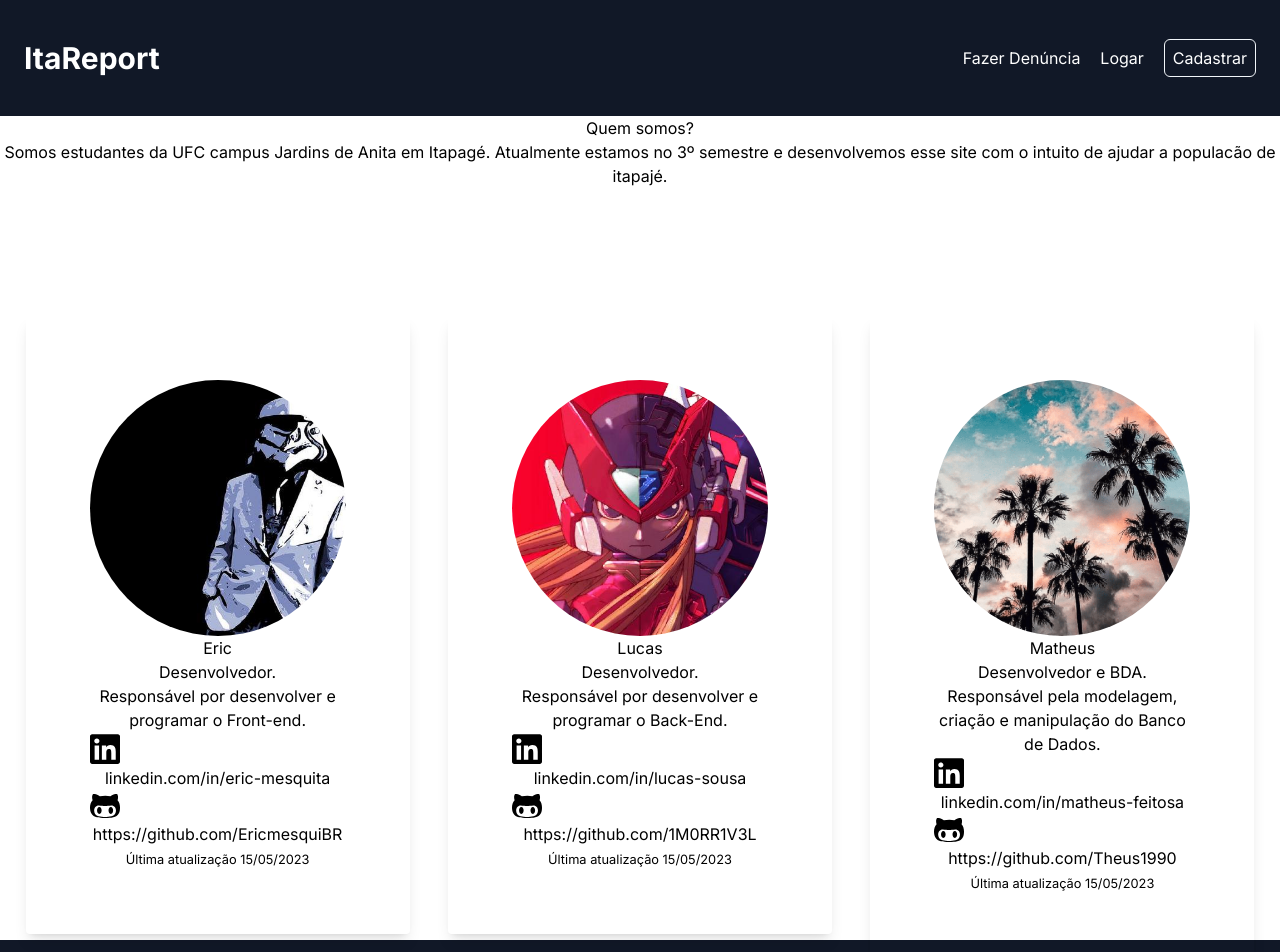
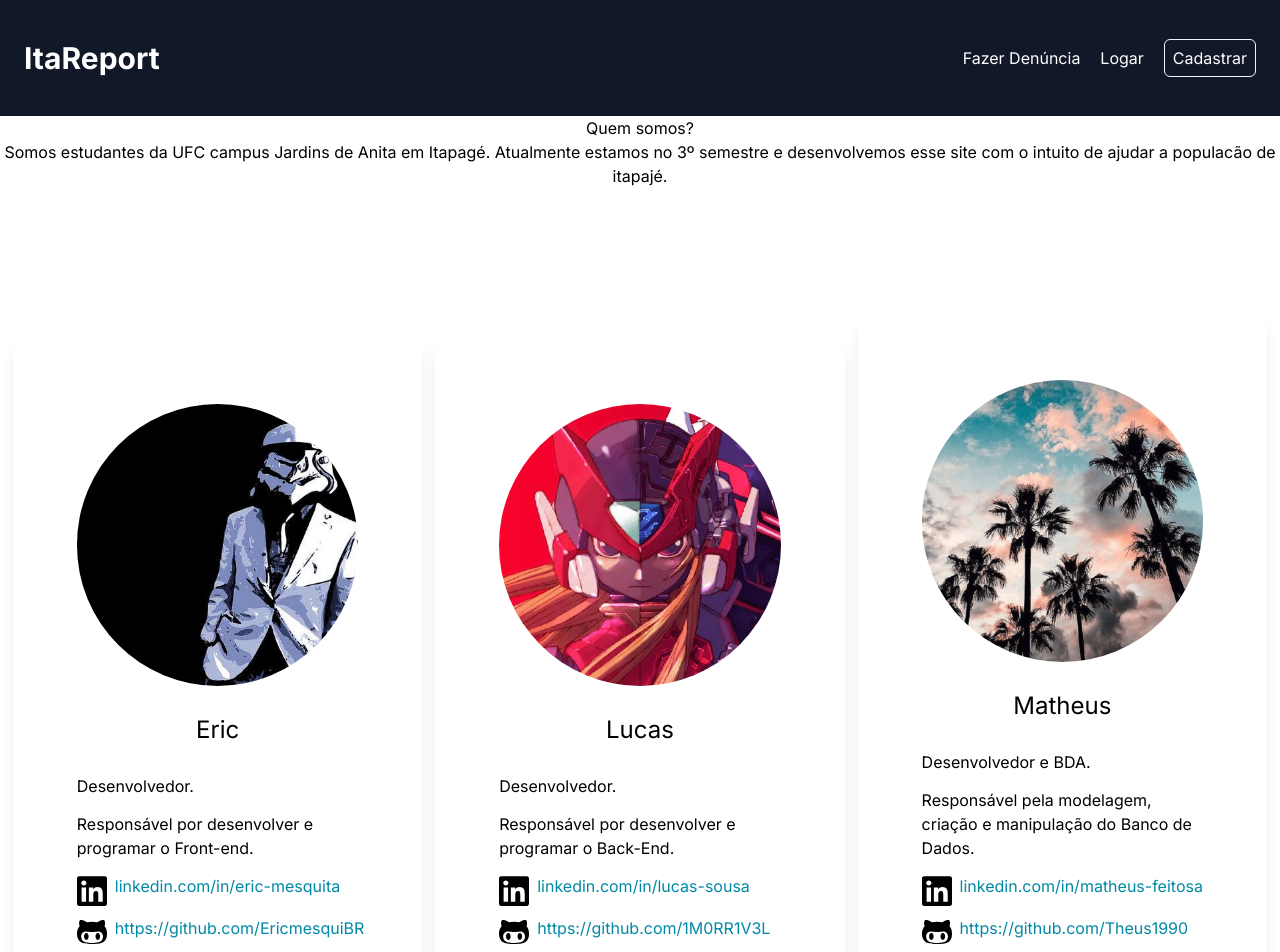
Before and after one commit to Theus1990/itareport, a Next.js app: page /sobre in a window 1280 px wide. Shown: the top 952 px of the page. Built offline with nearby package versions, Linux system fonts and the light colour scheme.

Commit message:
card corrections added

```diff
--- a/src/app/globals.css
+++ b/src/app/globals.css
@@ -159,6 +159,7 @@ footer {
 /*************** PAGE sobre ***************/
 .card-group {
      height: 100%;
+     width: 100%;
      margin: auto;
      margin-top: 5%;
      padding-top: 5%;
@@ -166,33 +167,49 @@ footer {
 }
 
 .card-eric {
-    width: 30%;
+    width: 32%;
     display: inline-block;
-    text-align: center;
     padding: 5% 5% 5% 5%;;
-    min-width:30%;
-    float: left;
-    margin-left: 2%;
+    min-width: 32%;
+    margin-left: 1%;
 
 
 }
 
 .card-lucas {
-    width: 30%;
+    width: 32%;
     display: inline-block;
-    text-align: center;
     padding: 5% 5% 5% 5%;
-    min-width:30%;
-    margin-left: 3%;
+    min-width: 32%;
+    margin-left: 1%;
+    margin-right: 1%;
+
 
 }
 
 .card-matheus {
-    width: 30%;
+    width: 32%;
     display: inline-block;
-    text-align: center;
     padding: 5% 5% 5% 5%;
-    min-width:30%;
-    float: right;
-    margin-right: 2%;
+    min-width: 32%;
+    margin-right: 1%;
 }
+
+.card-body{
+    width: 100%;
+
+}
+
+.card-title {
+    margin-top: 10%;
+    margin-bottom: 10%;
+}
+
+.card-text{
+    margin-block-end: 5%;
+
+}
+
+.link{
+    color: #0089a5;
+}
--- a/src/app/sobre/page.jsx
+++ b/src/app/sobre/page.jsx
@@ -22,7 +22,7 @@ function Sobre() {
                 </p>
             </div>
 
-            <div className='card-group text-light'>
+            <div className='card-group'>
                 <div className='card-eric max-w-sm rounded overflow-hidden shadow-lg'>
                     <div className='Image'>
                         <Image
@@ -33,41 +33,37 @@ function Sobre() {
                         />
                     </div>
                     <div className='card-body'>
-                        <h5 className='card-title'>Eric</h5>
+                        <h5 className='card-title text-2xl text-center'>Eric</h5>
                         <p className='card-text'>Desenvolvedor.</p>
                         <p className='card-text'>
                             Responsável por desenvolver e programar o Front-end.
                         </p>
-                        <a
-                            href='https://www.linkedin.com/in/eric-mesquita-3826a7180/'
-                            target='_blank'
-                        >
+                        <div className="flex items-stretch">
                         <Image
                             src={linkedin}
                             width='30'
                             height='30'
-                                className='bg-light'
-                            />{" "}
-                            linkedin.com/in/eric-mesquita
-                        </a>{" "}
-                        <br />
+                            className='icon pb-2'
+                        />
                         <a
-                            href='https://github.com/EricmesquiBR'
+                            href='https://www.linkedin.com/in/eric-mesquita-3826a7180/'
                             target='_blank'
-                        >
+                            className="link text-center ps-2">linkedin.com/in/eric-mesquita
+                        </a>
+                        </div>
+                        <div className="flex items-stretch">
                         <Image
                             src={github}
                             width='30'
                             height='30'
-                                className='bg-light'
-                            />{" "}
-                            https://github.com/EricmesquiBR
+                            className='icon pb-2'
+                        />
+                        <a
+                            href='https://github.com/EricmesquiBR'
+                            target='_blank'
+                            className="link text-center ps-2">https://github.com/EricmesquiBR
                         </a>
-                        <p className='card-text'>
-                            <small className='text-muted'>
-                                Última atualização 15/05/2023
-                            </small>
-                        </p>
+                        </div>
                     </div>
                 </div>
                 <div className='card-lucas max-w-sm rounded overflow-hidden shadow-lg'>
@@ -80,38 +76,37 @@ function Sobre() {
                         />
                     </div>
                     <div className='card-body'>
-                        <h5 className='card-title'>Lucas</h5>
+                        <h5 className='card-title text-2xl text-center'>Lucas</h5>
                         <p className='card-text'>Desenvolvedor.</p>
                         <p className='card-text'>
                             Responsável por desenvolver e programar o Back-End.
                         </p>
-                        <a
-                            href='https://www.linkedin.com/in/lucas-sousa-689b6a236/'
-                            target='_blank'
-                        >
+                        <div className="flex items-stretch">
                         <Image
                             src={linkedin}
                             width='30'
                             height='30'
-                                className='bg-light'
-                            />{" "}
+                            className='icon pb-2'
+                        />
+                        <a
+                            href='https://www.linkedin.com/in/lucas-sousa-689b6a236/'
+                            target='_blank'
+                            className="link text-center ps-2">
                             linkedin.com/in/lucas-sousa
-                        </a>{" "}
-                        <br />
-                        <a href='https://github.com/1M0RR1V3L' target='_blank'>
+                        </a>
+                        </div>
+                        <div className="flex items-stretch">
                         <Image
                             src={github}
                             width='30'
                             height='30'
-                                className='bg-light'
-                            />{" "}
-                            https://github.com/1M0RR1V3L
+                            className='icon pb-2'
+                        />
+                        <a href='https://github.com/1M0RR1V3L'
+                           target='_blank'
+                           className="link text-center ps-2">https://github.com/1M0RR1V3L
                         </a>
-                        <p className='card-text'>
-                            <small className='text-muted'>
-                                Última atualização 15/05/2023
-                            </small>
-                        </p>
+                        </div>
                     </div>
                 </div>
                 <div className='card-matheus max-w-sm rounded overflow-hidden shadow-lg'>
@@ -124,39 +119,37 @@ function Sobre() {
                         />
                     </div>
                     <div className='card-body'>
-                        <h5 className='card-title'>Matheus</h5>
+                        <h5 className='card-title text-2xl text-center'>Matheus</h5>
                         <p className='card-text'>Desenvolvedor e BDA.</p>
                         <p className='card-text'>
                             Responsável pela modelagem, criação e manipulação do
                             Banco de Dados.
                         </p>
-                        <a
-                            href='https://www.linkedin.com/in/matheus-feitosa-de-oliveira-rabelo/'
-                            target='_blank'
-                        >
+                        <div className="flex items-stretch">
                         <Image
                             src={linkedin}
                             width='30'
                             height='30'
-                                className='bg-light'
-                            />{" "}
-                            linkedin.com/in/matheus-feitosa
-                        </a>{" "}
-                        <br />
-                        <a href='https://github.com/Theus1990' target='_blank'>
+                            className='icon pb-2'
+                        />
+                        <a
+                            href='https://www.linkedin.com/in/matheus-feitosa-de-oliveira-rabelo/'
+                            target='_blank'
+                            className="link text-center ps-2">linkedin.com/in/matheus-feitosa
+                        </a>
+                        </div>
+                        <div className="flex items-stretch">
                         <Image
                             src={github}
                             width='30'
                             height='30'
-                                className='bg-light'
-                            />{" "}
-                            https://github.com/Theus1990
+                            className='icon pb-2'
+                        />
+                        <a href='https://github.com/Theus1990'
+                           target='_blank'
+                           className="link text-center ps-2">https://github.com/Theus1990
                         </a>
-                        <p className='card-text'>
-                            <small className='text-muted'>
-                                Última atualização 15/05/2023
-                            </small>
-                        </p>
+                        </div>
                     </div>
                 </div>
             </div>
```
Lines whose indentation alone changed are shown as unchanged.
